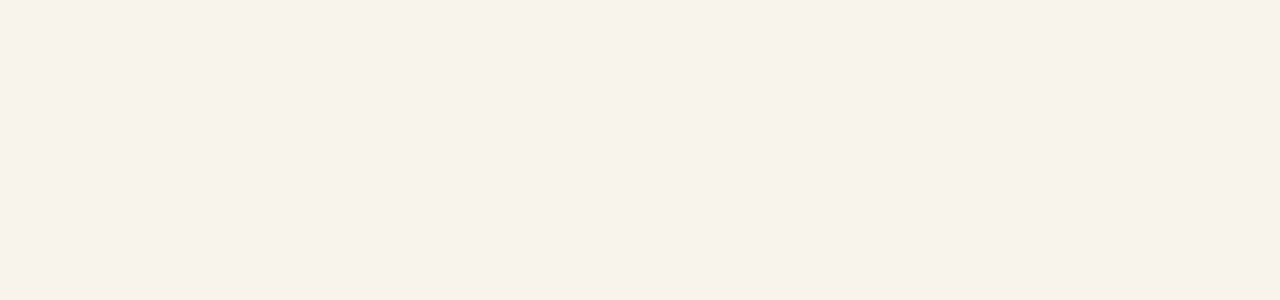
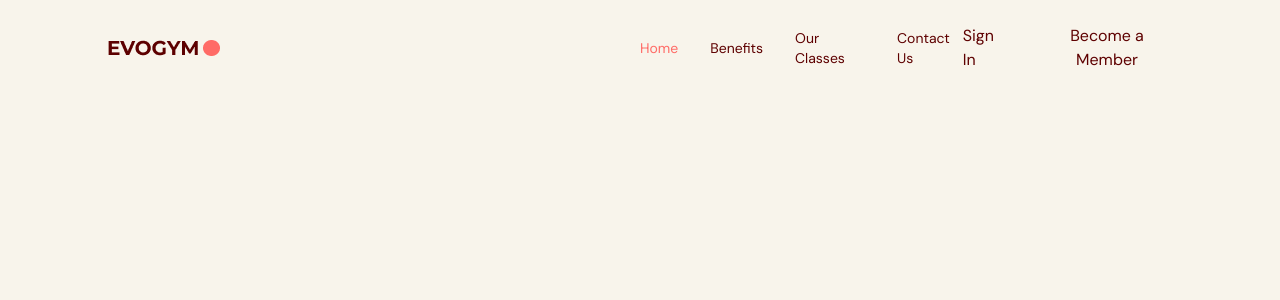
Before and after one commit to Mr1984-Pinheiro/FitnessApp-Vite-Typescript, a React (Vite) app: page / in a window 1280 px wide. Shown: the top 300 px of the page. Built offline with nearby package versions, Linux system fonts and the light colour scheme.

Commit message:
Link Navbar

```diff
--- a/src/App.tsx
+++ b/src/App.tsx
@@ -1,11 +1,17 @@
 import Navbar from "@/scenes/navbar"
+import { useState } from "react"
 
 function App() {
+
+  const [selectedPage, setSelectedPage ] = useState<string>('home');
 
   return (
     <div className="app bg-gray-20">
 
-    <Navbar />
+    <Navbar
+      selectedPage={selectedPage}
+      setSelectedPage={setSelectedPage}
+    />
     </div>
   )
 }
--- /dev/null
+++ b/src/scenes/navbar/Link.tsx
@@ -0,0 +1,26 @@
+import AnchorLink from "react-anchor-link-smooth-scroll"
+
+type Props = {
+    page: string;
+    selectedPage: string;
+    setSelectedPage: (value: string) => void;
+}
+
+function Link({ page, selectedPage, setSelectedPage }: Props) {
+
+    const lowerCasePage = page.toLowerCase().replace(/ /g, "");
+
+  return (
+    <AnchorLink
+        className={`${selectedPage === lowerCasePage ? "text-primary-500" : " "}
+            transition duration-500 hover:text-primary-300
+        `}
+        href={`#${lowerCasePage}`}
+        onClick={() => setSelectedPage(lowerCasePage)}
+    >
+        {page}
+    </AnchorLink>
+  )
+}
+
+export default Link
--- a/src/scenes/navbar/index.tsx
+++ b/src/scenes/navbar/index.tsx
@@ -1,10 +1,14 @@
 import { useState } from "react"
 import { Bars3Icon, XMarkIcon } from "@heroicons/react/24/solid";
 import Logo from "@/assets/Logo.png"
+import Link from "./Link";
 
-type Props = {}
+type Props = {
+  selectedPage: string;
+  setSelectedPage: (value: string) => void;
+}
 
-const Navbar = (props: Props) => {
+const Navbar = ({ selectedPage, setSelectedPage }: Props) => {
     const flexBetween = "flex items-center justify-between";
 
   return <nav>
@@ -13,6 +17,39 @@
     >
         <div className={`${flexBetween} mx-auto w-5/6`}>
 
+            <div className={`${flexBetween} w-full gap-16`}>
+              <img src={Logo} alt="logo" />
+            </div>
+
+            <div className={`${flexBetween} w-full`}>
+              <div className={`${flexBetween} gap-8 text-sm`}>
+                <Link
+                  page="Home"
+                  selectedPage={selectedPage}
+                  setSelectedPage={setSelectedPage}
+                />
+                <Link
+                  page="Benefits"
+                  selectedPage={selectedPage}
+                  setSelectedPage={setSelectedPage}
+                />
+                <Link
+                  page="Our Classes"
+                  selectedPage={selectedPage}
+                  setSelectedPage={setSelectedPage}
+                />
+                <Link
+                  page="Contact Us"
+                  selectedPage={selectedPage}
+                  setSelectedPage={setSelectedPage}
+                />
+
+              </div>
+              <div className={`${flexBetween} gap-8`}>
+                <p>Sign In</p>
+                <button>Become a Member</button>
+              </div>
+            </div>
         </div>
 
     </div>
```
